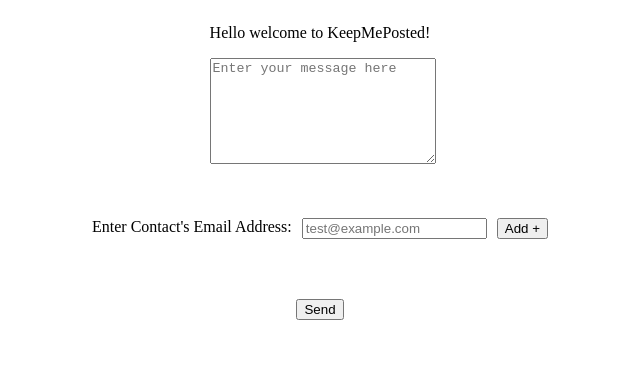
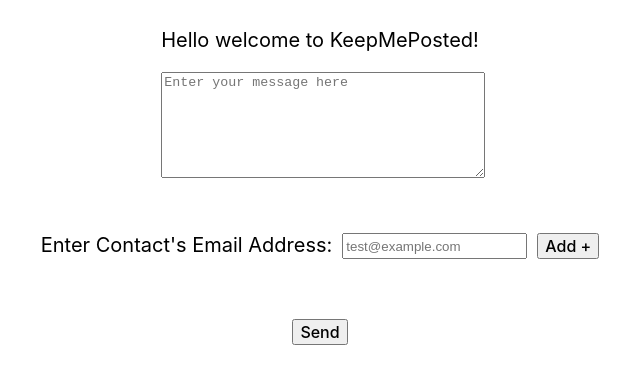
Before and after one commit to RValanki/Keep-Me-Posted, a SvelteKit app in the folder frontend/: page /email in a window 1280 px wide. Shown: the top 384 px of the page, without its empty margins (320-960 px from the left). Built offline with nearby package versions, Linux system fonts and the light colour scheme.

Commit message:
created global css file and set up svelte layout file

```diff
--- /dev/null
+++ b/frontend/src/app.css
@@ -0,0 +1,40 @@
+h1{
+    font-family: 'Inter', sans-serif;
+    size: 48px;
+    font-weight: bold; /* 700 */
+}
+h2{
+    font-family: 'Inter', sans-serif;
+    size: 30px;
+    font-weight: 550; /* semi-bold */
+}
+h3{
+    font-family: 'Inter', sans-serif;
+    size: 24px;
+    font-weight: 550; /* semi-bold */
+}
+.subheading{
+    font-family: 'Inter', sans-serif;
+    font-size: 24px;
+    font-weight: normal; /* 400 */
+}
+body{
+    font-family: 'Inter', sans-serif;
+    font-size: 20px;
+    font-weight: normal; /* 400 */
+}
+button{
+    font-family: 'Inter', sans-serif;
+    font-size: 16px;
+    font-weight: 550; /* semi-bold */
+}
+.caption{
+    font-family: 'Inter', sans-serif;
+    font-size: 16px;
+    font-weight: normal; /* 400 */
+}
+.token{
+    font-family: 'Inter', sans-serif;
+    font-size: 14px;
+    font-weight: normal; /* 400 */
+}
--- /dev/null
+++ b/frontend/src/routes/+layout.svelte
@@ -0,0 +1,5 @@
+<script>
+    import '../app.css'
+</script>
+
+<slot />
```
